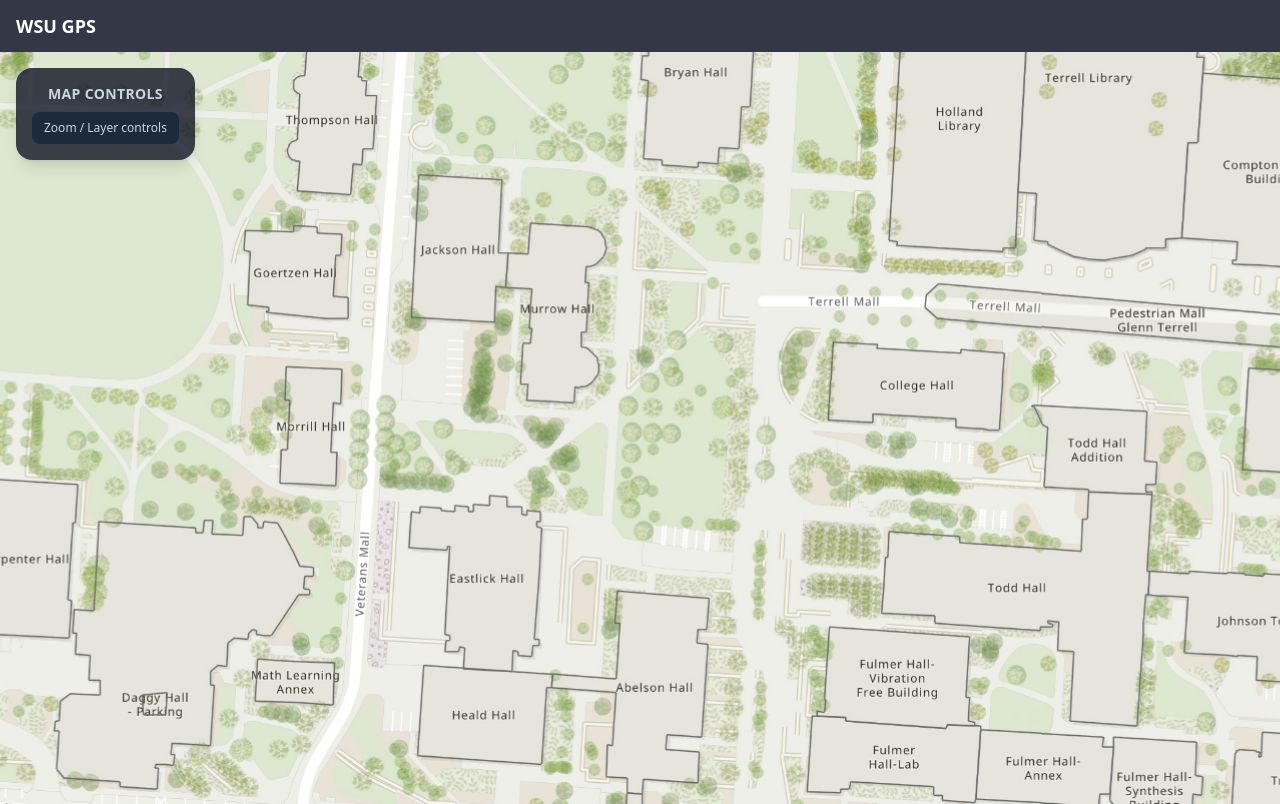
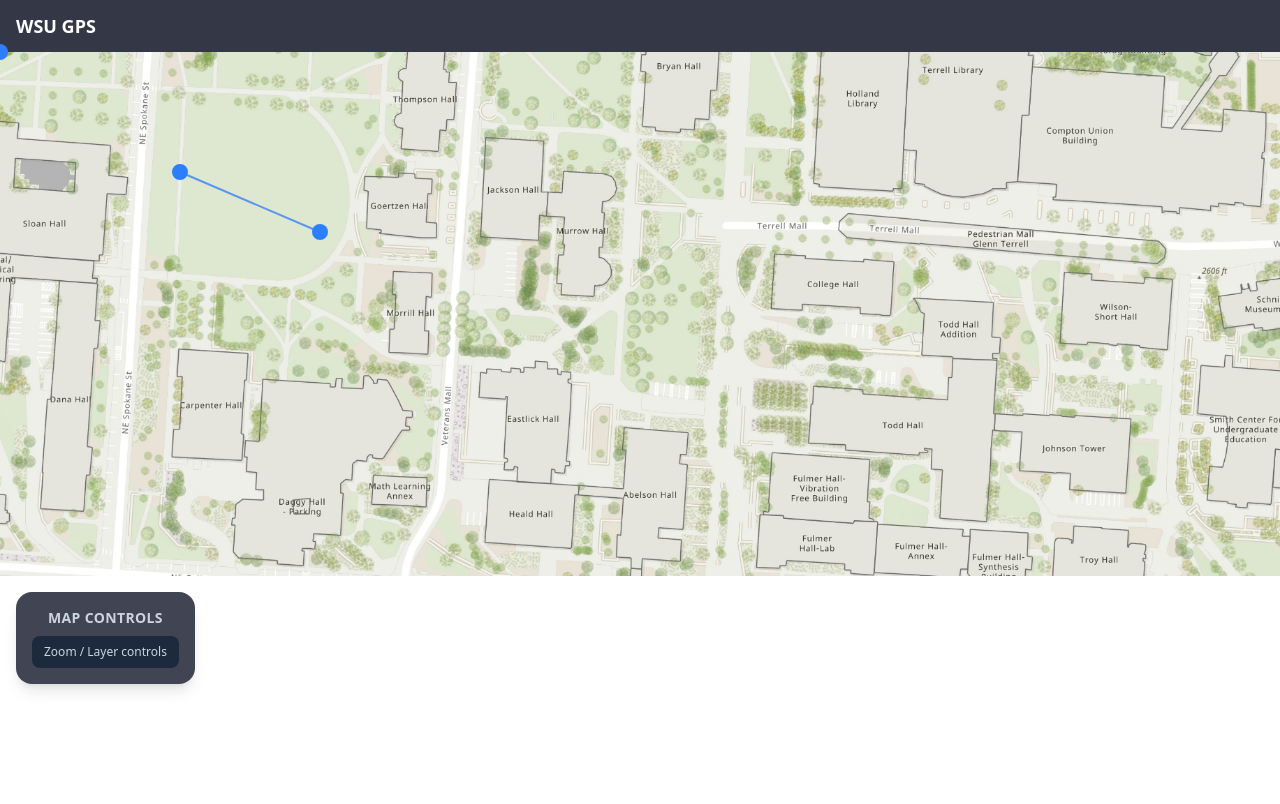
Before and after one commit to Jack-Underhill/WSU-GPS, a React (Vite) app: page / in a window 1280 px wide. Built offline with nearby package versions, Linux system fonts and the light colour scheme.

Commit message:
vertices and edges now ui components

```diff
--- a/src/components/CampusMap.jsx
+++ b/src/components/CampusMap.jsx
@@ -1,13 +1,33 @@
+import { useMemo } from 'react';
 import mapImg from '../assets/map.png';
+import { createCampusGraph } from '../helper/campusGraph.js';
+import VertexNode from './VertexNode.jsx';
+import EdgeLayer from './EdgeLayer.jsx';
 
 function CampusMap() {
+  const graph = useMemo(() => createCampusGraph(), []);
+
   return (
-    <div className="absolute inset-0 -z-10 bg-slate-900" aria-hidden="true">
-      <img
-        src={mapImg}
-        alt="WSU Pullman parking map"
-        className="h-full w-full object-contain md:object-cover"
-      />
+    <div className="flex justify-center items-center bg-slate-900">
+      <div className="relative inline-block">
+        {/* Background map */}
+        <img
+          src={mapImg}
+          alt="WSU Pullman Campus Map"
+          className="block max-w-full h-auto"
+        />
+
+        {/* Graph overlays */}
+        <div className="absolute inset-0">
+          {/* Edges first so they render under the nodes */}
+          <EdgeLayer graph={graph} />
+
+          {/* Vertices on top */}
+          {Object.values(graph.vertices).map((vertex) => (
+            <VertexNode key={vertex.id} vertex={vertex} />
+          ))}
+        </div>
+      </div>
     </div>
   );
 }
--- /dev/null
+++ b/src/components/EdgeLayer.jsx
@@ -0,0 +1,16 @@
+import EdgeLine from './EdgeLine.jsx';
+import { MAP_WIDTH, MAP_HEIGHT } from '../helper/campusGraph.js';
+
+export default function EdgeLayer({ graph }) {
+  const { vertices, edges } = graph;
+
+  return (
+    <svg
+        className="absolute inset-0 w-full h-full pointer-events-none"
+    >
+      {Object.values(edges).map((e) => (
+        <EdgeLine key={e.id} edge={e} vertices={vertices} />
+      ))}
+    </svg>
+  );
+}
--- /dev/null
+++ b/src/components/EdgeLine.jsx
@@ -0,0 +1,27 @@
+import { useState } from 'react';
+
+export default function EdgeLine({ edge, vertices }) {
+  const [hovered, setHovered] = useState(false);
+
+  const u = vertices[edge.u];
+  const v = vertices[edge.v];
+
+  // Safety: skip if graph is miswired
+  if (!u || !v) return null;
+
+  const { x: x1, y: y1 } = u.position;
+  const { x: x2, y: y2 } = v.position;
+
+  return (
+    <line
+      x1={x1}
+      y1={y1}
+      x2={x2}
+      y2={y2}
+      stroke={hovered ? '#facc15' : 'rgba(59,130,246,0.8)'} // yellow-400 vs blue-500
+      strokeWidth={hovered ? 4 : 2}
+      onMouseEnter={() => setHovered(true)}
+      onMouseLeave={() => setHovered(false)}
+    />
+  );
+}
--- /dev/null
+++ b/src/components/VertexNode.jsx
@@ -0,0 +1,29 @@
+export default function VertexNode({ vertex }) {
+  const { id, name, position } = vertex;
+  const { x, y } = position;
+
+  return (
+    <div
+      className={`
+        absolute
+        -translate-x-1/2 -translate-y-1/2
+        w-4 h-4 z-10 rounded-full
+        bg-blue-500
+        cursor-pointer
+        transition
+        hover:bg-yellow-400
+        hover:scale-125
+        hover:ring-2
+        hover:ring-yellow-300
+      `}
+      style={{
+        left: x,
+        top: y
+      }}
+      title={name}
+      onClick={() => {
+        console.log('Vertex clicked:', { id, name, position });
+      }}
+    />
+  );
+}
--- a/src/helper/campusGraph.js
+++ b/src/helper/campusGraph.js
@@ -1,11 +1,15 @@
-import { createGraph } from './graph.js';
+import { createGraph } from '../models/graph.js';
+
+export const MAP_WIDTH = 1024;
+export const MAP_HEIGHT = 512;
 
 export function createCampusGraph() {
   const g = createGraph();
 
   // Vertices
   g.addVertex({ id: 'SPARK',   name: 'SPARK',   x: 320, y: 180, isTerminal: true });
-  g.addVertex({ id: 'WILSON',   name: 'WILSON',   x: 180, y: 320, isTerminal: true });
+  g.addVertex({ id: 'WILSON',   name: 'WILSON',   x: 180, y: 120, isTerminal: true });
+  g.addVertex({ id: '2',   name: 'WILSON',   x: 0, y: 0, isTerminal: true });
 
   // Edges
   g.addEdge({ id: 'SPARK-WILSON',   u: 'SPARK',   v: 'WILSON',  weight: 60 });
--- a/src/models/edge.js
+++ b/src/models/edge.js
@@ -1,4 +1,4 @@
-function edge({ id, u, v, weight, directed = false }) {
+export function edge({ id, u, v, weight, directed = false }) {
   return {
     id,
     u,
--- a/src/models/vertex.js
+++ b/src/models/vertex.js
@@ -1,4 +1,4 @@
-function vertex({ id, name, x, y, isTerminal = false }) {
+export function vertex({ id, name, x, y, isTerminal = false }) {
   return {
     id,
     name,
```
